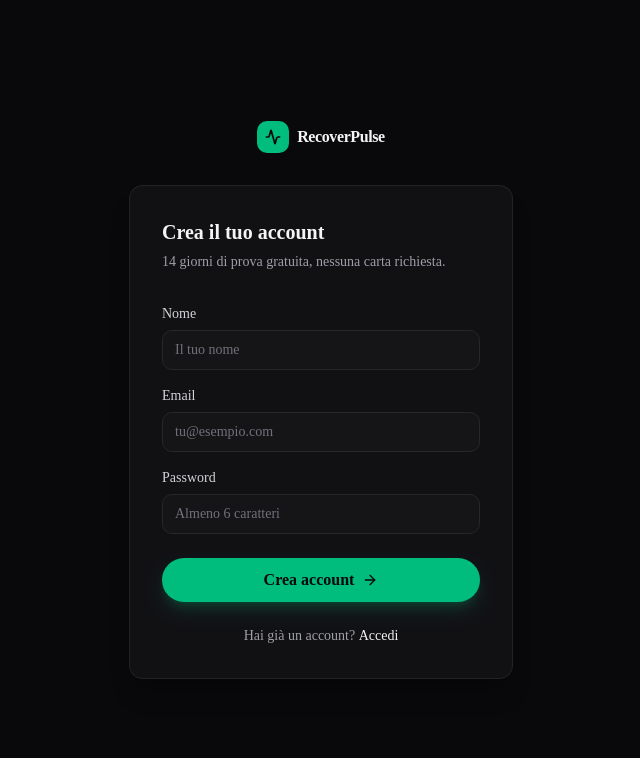
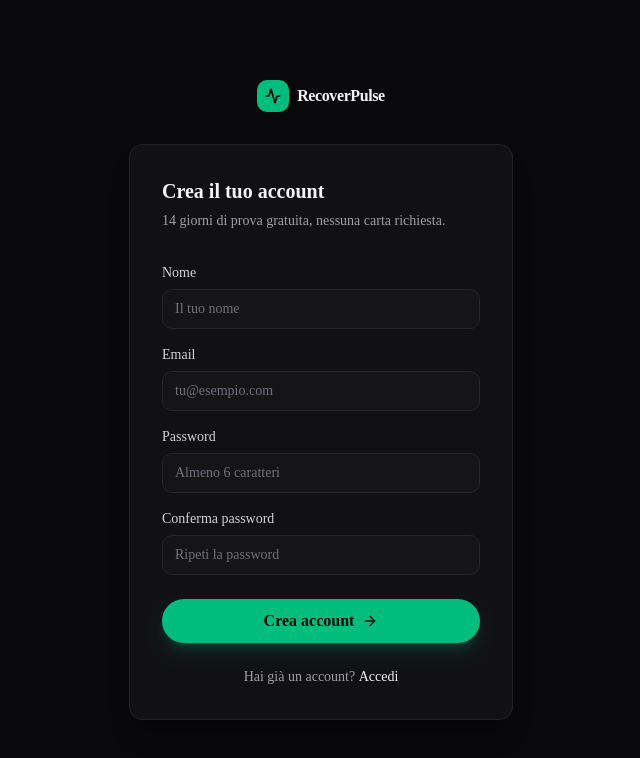
Before and after one commit to leoalbi00/recoverpulse, a Next.js app: page /register in a window 1280 px wide. Shown: the top 758 px of the page, without its empty margins (319-959 px from the left). Built offline with nearby package versions, Linux system fonts and the light colour scheme.

Commit message:
Fix: rotta /pay, conferma password in registrazione e stile sidebar

```diff
--- a/src/app/update-payment/[token]/page.tsx
+++ b/src/app/pay/[token]/page.tsx
@@ -48,6 +48,24 @@ function InvalidLink() {
   );
 }
 
+function SetupError() {
+  return (
+    <Shell>
+      <div className="flex flex-col items-center gap-4 py-4 text-center">
+        <span className="flex size-14 items-center justify-center rounded-full bg-red-400/10 ring-1 ring-red-400/30">
+          <XCircle className="size-7 text-red-400" />
+        </span>
+        <div>
+          <p className="text-lg font-semibold text-white">Impossibile avviare l&apos;aggiornamento</p>
+          <p className="mt-1.5 text-sm text-zinc-400">
+            Si è verificato un problema nel comunicare con Stripe. Riprova più tardi o contatta il tuo fornitore.
+          </p>
+        </div>
+      </div>
+    </Shell>
+  );
+}
+
 function AlreadyRecovered({ transaction }: { transaction: FailedTransaction }) {
   return (
     <Shell>
@@ -67,7 +85,7 @@ function AlreadyRecovered({ transaction }: { transaction: FailedTransaction }) {
   );
 }
 
-export default async function UpdatePaymentPage({ params }: PageProps<"/update-payment/[token]">) {
+export default async function UpdatePaymentPage({ params }: PageProps<"/pay/[token]">) {
   const { token } = await params;
   const invoiceId = resolveInvoiceIdFromToken(token);
   const transaction = invoiceId ? getTransaction(invoiceId) : null;
@@ -80,14 +98,21 @@ export default async function UpdatePaymentPage({ params }: PageProps<"/update-p
     return <AlreadyRecovered transaction={transaction} />;
   }
 
-  const setupIntent = await stripe.setupIntents.create({
-    customer: transaction.customerId,
-    payment_method_types: ["card"],
-    usage: "off_session",
-  });
+  let clientSecret: string | null;
+  try {
+    const setupIntent = await stripe.setupIntents.create({
+      customer: transaction.customerId,
+      payment_method_types: ["card"],
+      usage: "off_session",
+    });
+    clientSecret = setupIntent.client_secret;
+  } catch (error) {
+    console.error("Errore creazione SetupIntent Stripe:", error);
+    clientSecret = null;
+  }
 
-  if (!setupIntent.client_secret) {
-    throw new Error("Stripe non ha restituito un client secret per il SetupIntent.");
+  if (!clientSecret) {
+    return <SetupError />;
   }
 
   const amountFormatted = formatAmount(transaction.amount, transaction.currency);
@@ -117,7 +142,7 @@ export default async function UpdatePaymentPage({ params }: PageProps<"/update-p
 
       <UpdatePaymentForm
         token={token}
-        clientSecret={setupIntent.client_secret}
+        clientSecret={clientSecret}
         planName={transaction.planName}
         amountFormatted={amountFormatted}
       />
--- a/src/app/register/page.tsx
+++ b/src/app/register/page.tsx
@@ -11,12 +11,19 @@ export default function RegisterPage() {
   const [name, setName] = useState("");
   const [email, setEmail] = useState("");
   const [password, setPassword] = useState("");
+  const [confirmPassword, setConfirmPassword] = useState("");
   const [error, setError] = useState<string | null>(null);
   const [loading, setLoading] = useState(false);
 
   async function handleSubmit(event: FormEvent<HTMLFormElement>) {
     event.preventDefault();
     setError(null);
+
+    if (password !== confirmPassword) {
+      setError("Le password non coincidono.");
+      return;
+    }
+
     setLoading(true);
 
     const response = await fetch("/api/register", {
@@ -121,6 +128,25 @@ export default function RegisterPage() {
             />
           </div>
 
+          <div className="flex flex-col gap-1.5">
+            <label
+              htmlFor="confirmPassword"
+              className="text-sm font-medium text-zinc-300"
+            >
+              Conferma password
+            </label>
+            <input
+              id="confirmPassword"
+              type="password"
+              required
+              minLength={6}
+              value={confirmPassword}
+              onChange={(event) => setConfirmPassword(event.target.value)}
+              placeholder="Ripeti la password"
+              className="h-10 rounded-lg border border-zinc-800 bg-zinc-900/60 px-3 text-sm text-zinc-100 placeholder:text-zinc-500 outline-none focus:border-emerald-500/50 focus:ring-2 focus:ring-emerald-500/20"
+            />
+          </div>
+
           {error && <p className="text-sm text-red-400">{error}</p>}
 
           <button
--- a/src/components/dashboard/sidebar.tsx
+++ b/src/components/dashboard/sidebar.tsx
@@ -100,7 +100,7 @@ export function DashboardSidebar({ user }: SidebarProps) {
 
   return (
     <>
-      <div className="hidden border-r border-zinc-800 bg-zinc-950 md:fixed md:inset-y-0 md:z-40 md:flex md:w-64 md:flex-col">
+      <div className="hidden border-r border-zinc-800 bg-zinc-900 md:fixed md:inset-y-0 md:z-40 md:flex md:w-64 md:flex-col">
         <SidebarContent user={user} />
       </div>
 
--- a/src/lib/dunning.ts
+++ b/src/lib/dunning.ts
@@ -14,7 +14,7 @@ export async function startDunningSequence(transaction: FailedTransaction) {
   const channels = (["whatsapp", "sms", "email"] as DunningChannel[]).filter(
     (channel) => settings.channels[channel]
   );
-  const portalPath = `/update-payment/${transaction.paymentLinkToken}`;
+  const portalPath = `/pay/${transaction.paymentLinkToken}`;
 
   if (channels.length === 0) {
     console.log(
```
